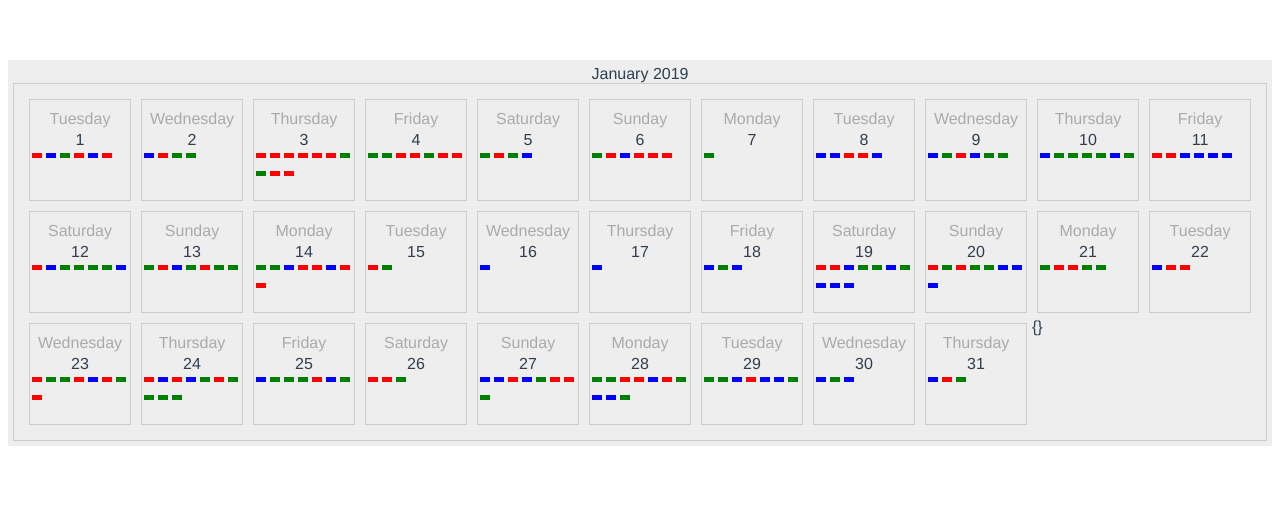
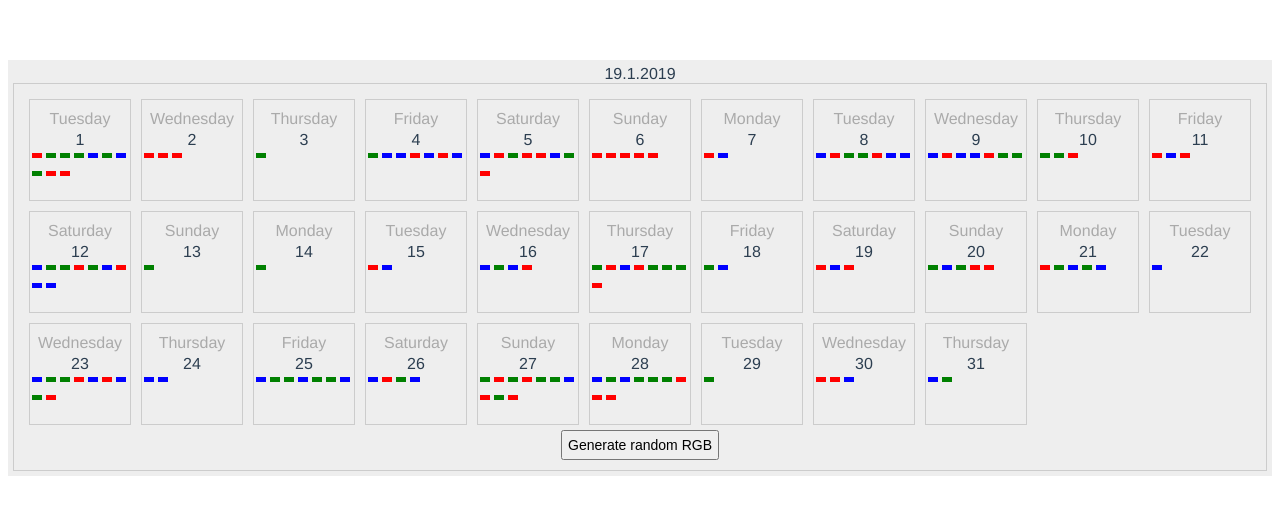
Before and after one commit to afrank03/final-surge-vujs, a Vue app: page / in a window 1280 px wide. Shown: the top 514 px of the page. Built offline with nearby package versions, Linux system fonts and the light colour scheme.

Commit message:
Days comming from vuex store
Remove items from store.

Generate random items on random date

```diff
--- a/package.json
+++ b/package.json
@@ -9,7 +9,6 @@
     "test:unit": "vue-cli-service test:unit"
   },
   "dependencies": {
-    "http2": "^3.3.7",
     "vue": "^2.5.21",
     "vuex": "^3.0.1"
   },
--- a/src/components/CalendarApp.vue
+++ b/src/components/CalendarApp.vue
@@ -1,19 +1,19 @@
 <template>
   <div class="c-calendar-app">
-    <CalendarHeader headerText="January 2019" />
+    <CalendarHeader :headerText="currentDate" />
     <section class="c-calendar-app__body">
       <article class="c-calendar-app__row">
         <div class="date-container"
-          :key="date.indexOf"
-          v-for="date in thisMonthDates"
+          :key="day.indexOf"
+          v-for="day in thisMonthDates"
         >
           <CalendarDay
-            :date="date"
-            :weekday="getWeekdayByDate(date)"
+            :day="day"
+            :weekday="getWeekdayByDate(day.date)"
           />
         </div>
-        {{test()}}
       </article>
+      <CalendarButton />
     </section>
   </div>
 </template>
@@ -21,31 +21,65 @@
 <script>
 import CalendarHeader from './CalendarHeader.vue';
 import CalendarDay from './CalendarDay.vue';
+import CalendarButton from './CalendarButton.vue';
 import Month from '../domain/month/Month';
+import availableDayItems from '../config/available-day-items';
 
 export default {
   name: 'CalendarApp',
   components: {
     CalendarHeader,
     CalendarDay,
+    CalendarButton,
   },
   data() {
     return {
-      dates: [],
+      dayItems: [],
     };
+  },
+  mounted() {
+    const dates = Month.getAllCurrentMonthDays();
+    let calendarDays = {};
+    dates.forEach(date => {
+      const oneDay = {
+        [`day-${date}`]: {
+          date,
+          items: this.generateInitialRandomItems(),
+        }
+      };
+      calendarDays = {...calendarDays, ...oneDay}
+    });
+    this.$store.dispatch('setDaysItems', calendarDays);
   },
   computed: {
     thisMonthDates() {
-      return Month.getAllCurrentMonthDays();
+      return this.$store.getters.daysItems;
     },
+    currentDate() {
+      const date = new Date();
+      return `${date.getDate()}.${date.getMonth() + 1}.${date.getFullYear()}`;
+    }
   },
   methods: {
-    test() {
-      return this.$store.getters.daysItems;
-    },
     getWeekdayByDate(date) {
       return Month.getWeekdayByDate(date);
     },
+    /**
+     * This most likely should be extracted into a helper class or similar.
+     */
+    generateInitialRandomItems() {
+      const upTo = 10;
+      const amountOfItems = Math.floor((Math.random() * upTo) + 1);
+      let i;
+      let randomItemIndex;
+      let items = [];
+
+      for (i = 0; i < amountOfItems; i++) {
+          randomItemIndex =  Math.floor((Math.random() * 3));
+          items.push(availableDayItems[randomItemIndex]);
+      }
+      return items;
+    }
   },
 };
 </script>
--- a/src/components/CalendarButton.vue
+++ b/src/components/CalendarButton.vue
@@ -0,0 +1,45 @@
+<template>
+  <input type="button" value="Generate random RGB" @click="generateRandomItemForRandomDate()" />
+</template>
+
+<script>
+import availableDayItems from '../config/available-day-items';
+import Month from '../domain/month/Month';
+
+export default {
+  name: 'CalendarButton',
+  methods: {
+    generateRandomItemForRandomDate() {
+      let daysItems = this.$store.getters.daysItems;
+      let randomDate = Math.floor(
+        Math.random() * Month.getLastDate() + 1
+      );
+
+      daysItems[`day-${randomDate}`].items = this.$_generateRandomItems();
+
+      this.$store.dispatch('setDaysItems', daysItems);
+    },
+    $_generateRandomItems() {
+      const upTo = 10;
+      const amountOfItems = Math.floor((Math.random() * upTo) + 1);
+      let i;
+      let randomItemIndex;
+      let items = [];
+
+      for (i = 0; i < amountOfItems; i++) {
+          randomItemIndex =  Math.floor((Math.random() * 3));
+          items.push(availableDayItems[randomItemIndex]);
+      }
+      return items;
+    },
+  },
+};
+</script>
+
+<style scoped lang="scss">
+input {
+  font-size: 14px;
+  padding: 5px;
+  cursor: pointer;
+}
+</style>
--- a/src/components/CalendarDay.vue
+++ b/src/components/CalendarDay.vue
@@ -1,9 +1,9 @@
 <template>
   <div class="c-calendar-day">
     <p class="light-text">{{weekday}}</p>
-    <p>{{date}}</p>
-    <ul v-if="dayItems.length > 0">
-      <CalendarDayItems :date="date" :dayItems="dayItems"/>
+    <p>{{day.date}}</p>
+    <ul v-if="day.items.length > 0">
+      <CalendarDayItems :date="day.date" :dayItems="day.items" />
     </ul>
   </div>
 </template>
@@ -11,42 +11,15 @@
 <script>
 import CalendarDayItems from './CalendarDayItems';
 import { SET_DAYS_ITEMS } from '../store/mutation-types';
-import { constants } from 'http2';
-
-const availableItems = ['red', 'blue', 'green'];
 
 export default {
   name: 'CalendarDay',
-  data() {
-    return {
-      dayItems: [],
-    };
-  },
   components: {
     CalendarDayItems,
   },
-  mounted() {
-    this.generateInitialRandomItems();
-  },
   props: {
-    date: Number,
+    day: {},
     weekday: String,
-  },
-  methods: {
-    /**
-     * This most likely should be extracted into a helper class or similar.
-     */
-    generateInitialRandomItems() {
-      const upTo = 10;
-      const amountOfItems = Math.floor((Math.random() * upTo) + 1);
-      let i;
-      let randomItemIndex;
-
-      for (i = 0; i < amountOfItems; i++) {
-          randomItemIndex =  Math.floor((Math.random() * 3));
-          this.dayItems.push(availableItems[randomItemIndex]);
-      }
-    }
   },
 };
 </script>
--- a/src/components/CalendarDayItems.vue
+++ b/src/components/CalendarDayItems.vue
@@ -1,6 +1,7 @@
 <template>
   <div>
     <li
+      @click="removeItem(index)"
       class="c-calendar-day-item"
       :key="`day-item-${index}`"
       v-for="(color, index) in dayItems"
@@ -18,7 +19,10 @@ export default {
   },
   props: {
     dayItems: Array,
-    date: Number,
+    date: {
+      type: Number,
+      required: true,
+    }
   },
   methods: {
     itemColor(color) {
@@ -29,6 +33,13 @@ export default {
           : '';
 
       return className;
+    },
+    removeItem(index) {
+      let daysItems = this.$store.getters.daysItems;
+
+      daysItems[`day-${this.date}`].items.splice(index, 1);
+
+      this.$store.dispatch('setDaysItems', daysItems);
     },
   },
 };
@@ -43,6 +54,7 @@ export default {
   height: 5px;
   margin: 2px;
   list-style: none;
+  cursor: pointer;
 
   &--red {
     background: red;
--- /dev/null
+++ b/src/config/available-day-items.js
@@ -0,0 +1 @@
+export default ['red', 'blue', 'green'];
--- a/src/domain/month/Month.js
+++ b/src/domain/month/Month.js
@@ -13,7 +13,7 @@ class Month {
    * @returns {Array} Of all days
    */
   getAllCurrentMonthDays() {
-    const lastDayOfTheMonth = this._getLastDate();
+    const lastDayOfTheMonth = this.getLastDate();
 
     let i;
     for (i = 1; i <= lastDayOfTheMonth; i++) {
@@ -43,7 +43,7 @@ class Month {
    *
    * @returns {Number}
    */
-  _getLastDate() {
+  getLastDate() {
     const date = 0;
     const lastDay = new Date(
       this.currentYear,
--- /dev/null
+++ b/src/mixins/item-generator.js
@@ -0,0 +1 @@
+// Generate items can be here.
```
Also changed, not shown: 1 other file (tests, documents, lock files or other folders).
